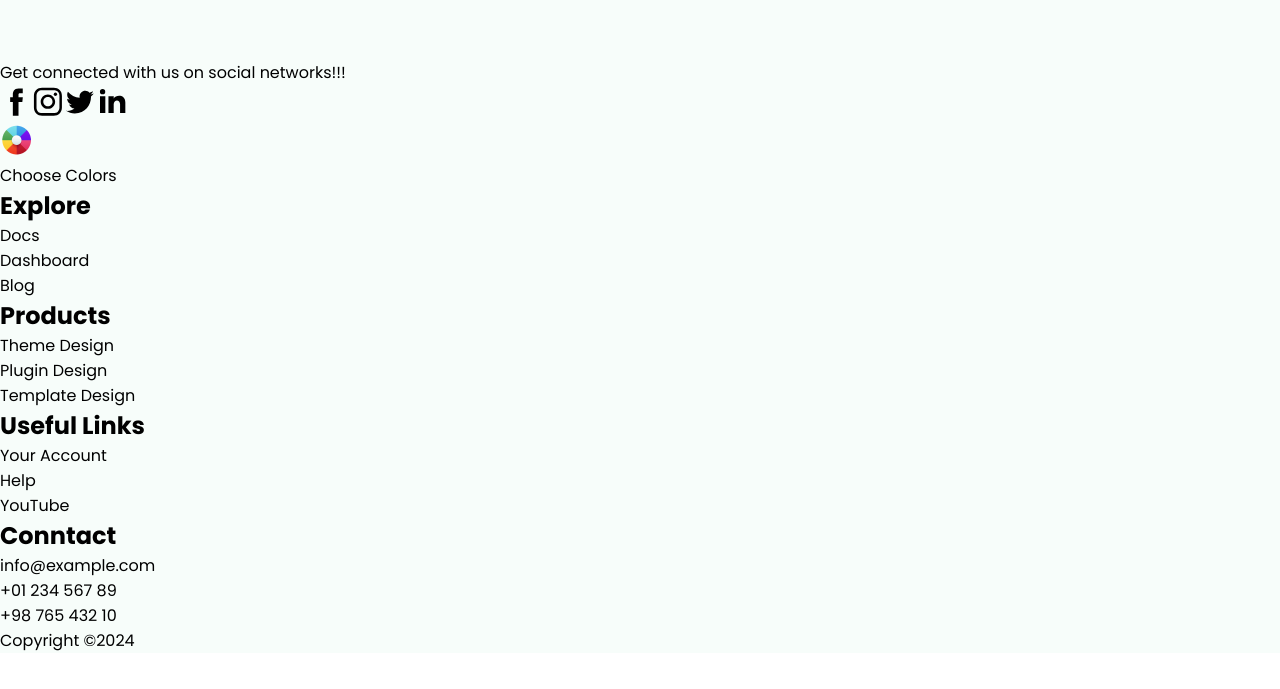
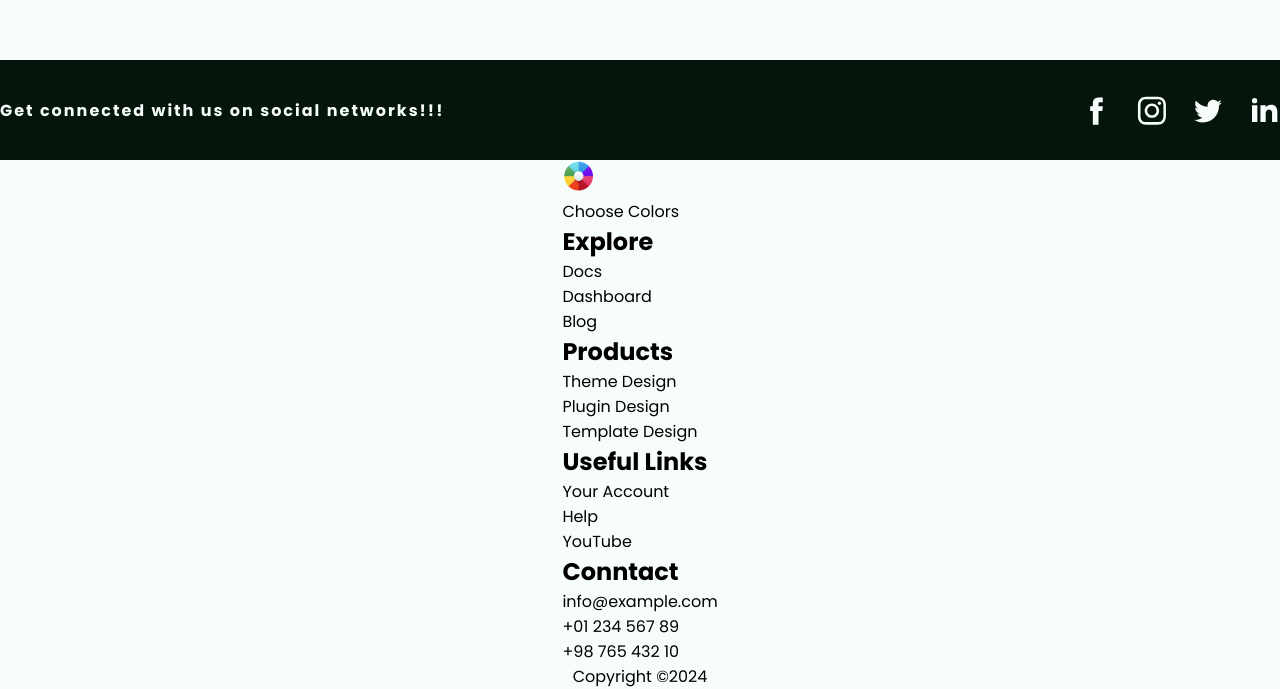
Before and after one commit to Lexsak/choose-color, an Angular app: page / in a window 1280 px wide. Shown: the part 4614-5303 px from the top of the page. Before the commit the page ends 5267 px from the top, so only its background shows below. Built offline with nearby package versions, Linux system fonts and the light colour scheme.

Commit message:
footer Social section html, css, ts

```diff
--- a/src/app/layouts/footer/footer.component.css
+++ b/src/app/layouts/footer/footer.component.css
@@ -0,0 +1,39 @@
+.container {
+  display: flex;
+  flex-direction: column;
+  justify-content: space-between;
+  align-items: center;
+}
+
+.social-section {
+  width: 100%;
+  height: 100px;
+  display: flex;
+  justify-content: center;
+  align-items: center;
+  background-color: #000000
+}
+.social-container {
+  width: 1400px;
+  display: flex;
+  justify-content: space-between;
+  align-items: center;
+  color: #ffffff;
+}
+.social-container p{
+    font-size: 16px;
+    font-weight: bold;
+    letter-spacing: 2px;
+}
+.social{
+    display: flex;
+    gap: 1.5rem;
+}
+.social svg{
+    cursor: pointer;
+    transition: all .3s ease-in-out;
+}
+.social svg:hover{
+    transform: scale(1.1);
+    backface-visibility: hidden;
+}
--- a/src/app/layouts/footer/footer.component.html
+++ b/src/app/layouts/footer/footer.component.html
@@ -1,7 +1,11 @@
 <footer>
   <div class="container">
-    <div class="social-contianer">
-      <p>Get connected with us on social networks!!!</p>
+    <!-- Social section -->
+    <div class="social-section" [style.background-color]="getTextColor()">
+      <div class="social-container">
+        <p [style.color]="getBackgroundColor()">
+          Get connected with us on social networks!!!
+        </p>
         <div class="social">
           <svg
             enable-background="new 0 0 56.693 56.693"
@@ -12,6 +16,7 @@
             xml:space="preserve"
             xmlns="http://www.w3.org/2000/svg"
             xmlns:xlink="http://www.w3.org/1999/xlink"
+            [style.fill]="getBackgroundColor()"
           >
             <path
               d="M40.43,21.739h-7.645v-5.014c0-1.883,1.248-2.322,2.127-2.322c0.877,0,5.395,0,5.395,0V6.125l-7.43-0.029  c-8.248,0-10.125,6.174-10.125,10.125v5.518h-4.77v8.53h4.77c0,10.947,0,24.137,0,24.137h10.033c0,0,0-13.32,0-24.137h6.77  L40.43,21.739z"
@@ -28,6 +33,7 @@
             enable-background="new 0 0 56.7 56.7"
             xml:space="preserve"
             height="32px"
+            [style.fill]="getBackgroundColor()"
           >
             <g>
               <path
@@ -52,6 +58,7 @@
             xml:space="preserve"
             xmlns="http://www.w3.org/2000/svg"
             xmlns:xlink="http://www.w3.org/1999/xlink"
+            [style.fill]="getBackgroundColor()"
           >
             <path
               d="M52.837,15.065c-1.811,0.805-3.76,1.348-5.805,1.591c2.088-1.25,3.689-3.23,4.444-5.592c-1.953,1.159-4.115,2-6.418,2.454  c-1.843-1.964-4.47-3.192-7.377-3.192c-5.581,0-10.106,4.525-10.106,10.107c0,0.791,0.089,1.562,0.262,2.303  c-8.4-0.422-15.848-4.445-20.833-10.56c-0.87,1.492-1.368,3.228-1.368,5.082c0,3.506,1.784,6.6,4.496,8.412  c-1.656-0.053-3.215-0.508-4.578-1.265c-0.001,0.042-0.001,0.085-0.001,0.128c0,4.896,3.484,8.98,8.108,9.91  c-0.848,0.23-1.741,0.354-2.663,0.354c-0.652,0-1.285-0.063-1.902-0.182c1.287,4.015,5.019,6.938,9.441,7.019  c-3.459,2.711-7.816,4.327-12.552,4.327c-0.815,0-1.62-0.048-2.411-0.142c4.474,2.869,9.786,4.541,15.493,4.541  c18.591,0,28.756-15.4,28.756-28.756c0-0.438-0.009-0.875-0.028-1.309C49.769,18.873,51.483,17.092,52.837,15.065z"
@@ -61,6 +68,7 @@
             viewBox="0 0 24 24"
             height="32px"
             xmlns="http://www.w3.org/2000/svg"
+            [style.fill]="getBackgroundColor()"
           >
             <g>
               <path d="M0 0h24v24H0z" fill="none" />
@@ -70,6 +78,7 @@
               />
             </g>
           </svg>
+        </div>
       </div>
     </div>
 
@@ -90,7 +99,7 @@
           <h2>Products</h2>
           <p>Theme Design</p>
           <p>Plugin Design</p>
-            <p>Template Design </p>
+          <p>Template Design</p>
         </div>
         <div class="links-container">
           <h2>Useful Links</h2>
@@ -110,7 +119,7 @@
     <!-- Copyright -->
 
     <div class="copyright-container">
-        <p>Copyright ©2024 </p>
+      <p>Copyright ©2024</p>
     </div>
   </div>
 </footer>
--- a/src/app/layouts/footer/footer.component.ts
+++ b/src/app/layouts/footer/footer.component.ts
@@ -1,10 +1,20 @@
 import { Component } from '@angular/core';
+import { ColorService } from 'src/app/color.service';
 
 @Component({
   selector: 'app-footer',
   templateUrl: './footer.component.html',
-  styleUrls: ['./footer.component.css']
+  styleUrls: ['./footer.component.css'],
 })
 export class FooterComponent {
+  // Colors from Toolbar
+  constructor(private colorService: ColorService) {}
 
+  getBackgroundColor() {
+    return this.colorService.backgroundColor;
+  }
+
+  getTextColor() {
+    return this.colorService.textColor;
+  }
 }
```
Lines whose indentation alone changed are shown as unchanged.
